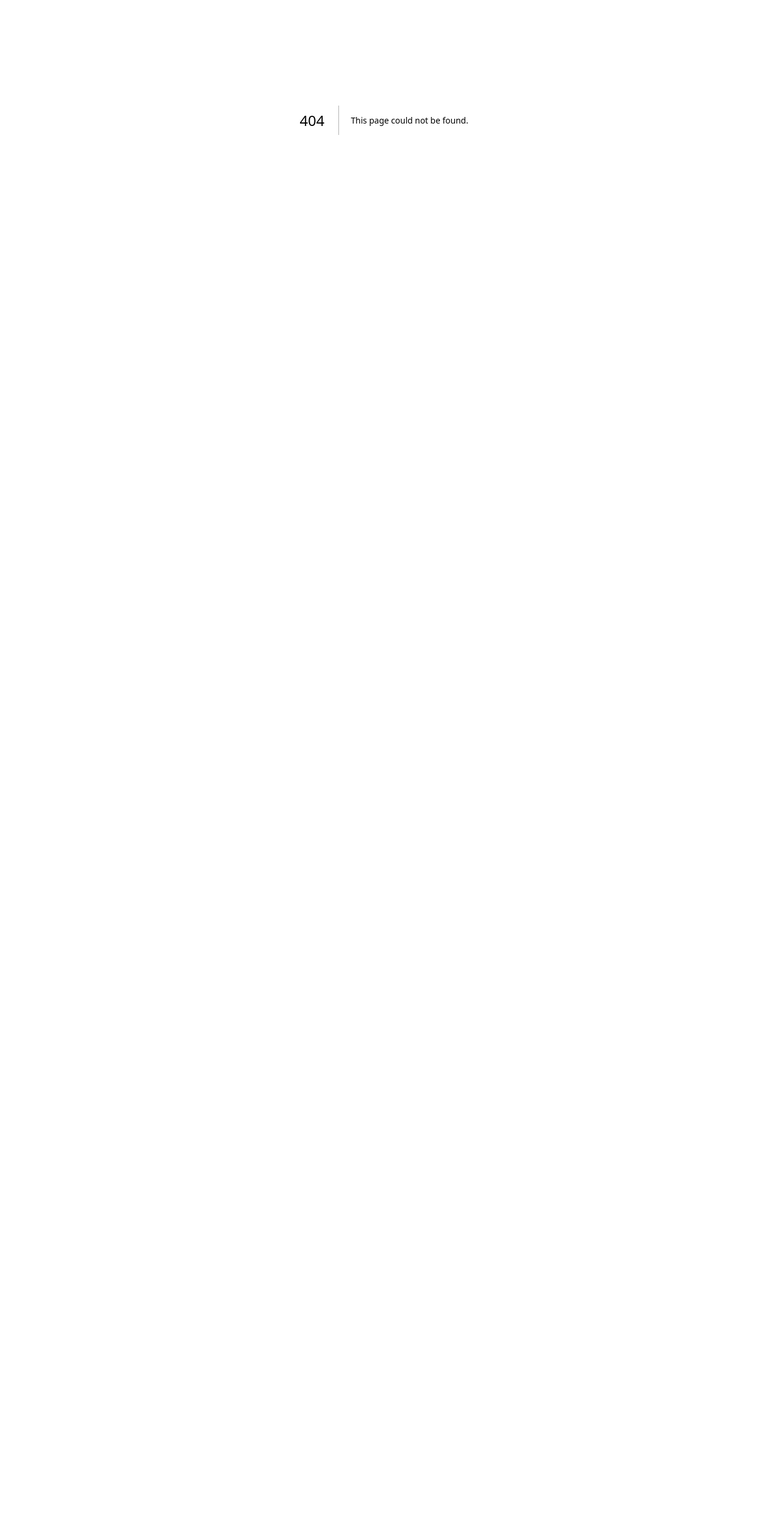
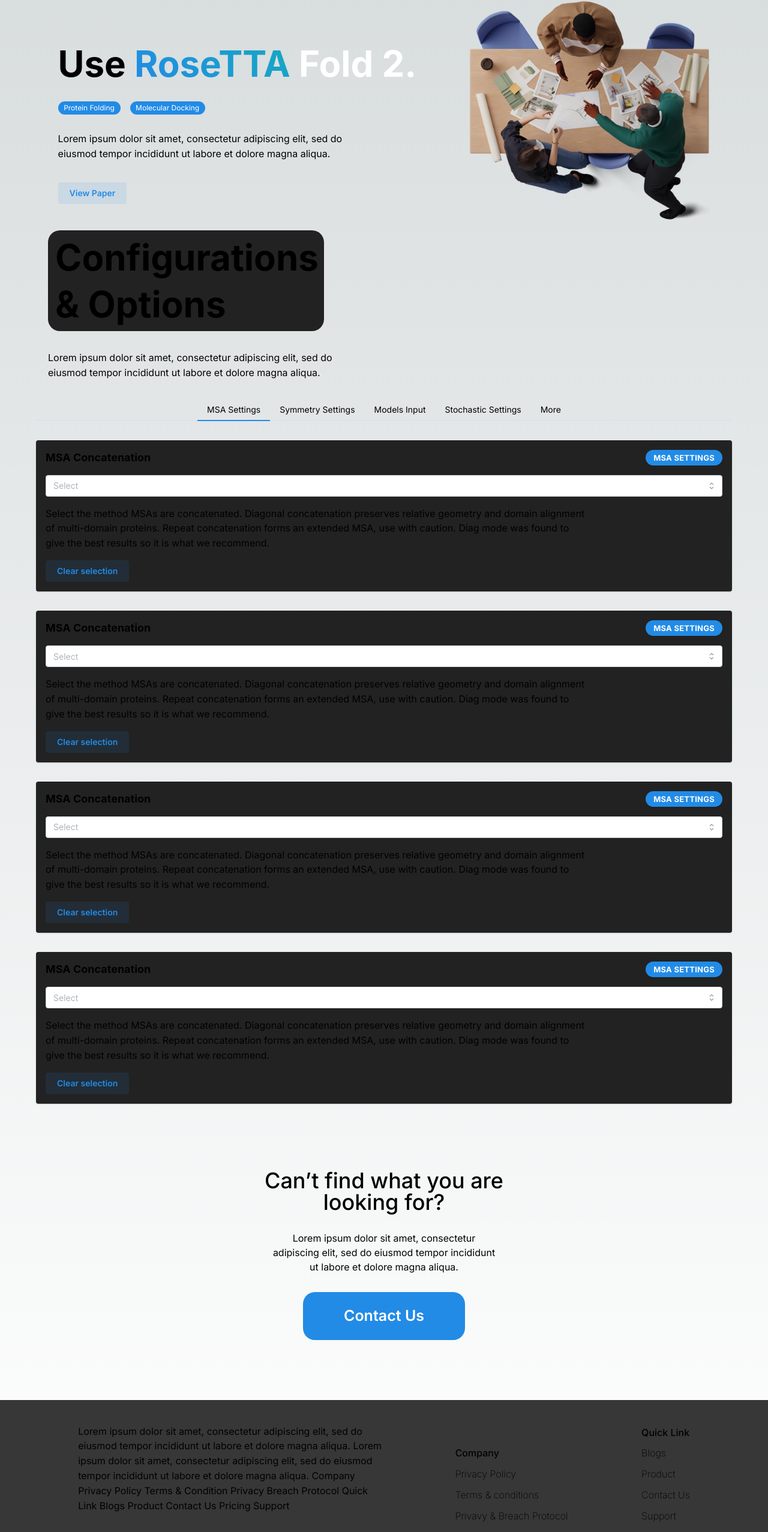
Before and after one commit to AI-Drug-Discovery/MVP-Web, a Next.js app: page /solutionDetailPage in a window 1280 px wide. Before the commit this address had no page. Shown: the part 200-2754 px from the top of the page at 60% size. Before the commit the page ends 800 px from the top, so only its background shows below. Built offline with nearby package versions, Linux system fonts and the light colour scheme.

Commit message:
Added solution and solutiondetailsPage

```diff
--- a/components/Footer/index.tsx
+++ b/components/Footer/index.tsx
@@ -1,14 +1,26 @@
-"use client"
+"use client";
 
 import { Group, Stack, Text } from "@mantine/core";
-import { FacebookLogo, InstagramLogo, LinkedinLogo, TwitterLogo } from "@phosphor-icons/react";
-
+import {
+  FacebookLogo,
+  InstagramLogo,
+  LinkedinLogo,
+  TwitterLogo,
+} from "@phosphor-icons/react";
 
 function Footer() {
   return (
-    <Group gap={"40px"} justify="space-around" mt={"100px"} px="89px" py="40px" style={{ backgroundColor:"#AFB1B6"}} align="">
+    <Group
+      gap={"40px"}
+      justify="space-around"
+      mt={"100px"}
+      px="89px"
+      py="40px"
+      style={{ backgroundColor: "#373737" }}
+      align=""
+    >
       <Stack>
-        <Text w={506}  h={167}>
+        <Text w={506} h={167}>
           Lorem ipsum dolor sit amet, consectetur adipiscing elit, sed do
           eiusmod tempor incididunt ut labore et dolore magna aliqua. Lorem
           ipsum dolor sit amet, consectetur adipiscing elit, sed do eiusmod
@@ -16,21 +28,25 @@
           Policy Terms & Condition Privacy Breach Protocol Quick Link Blogs
           Product Contact Us Pricing Support
         </Text>
-        <Group gap={"20px"}><InstagramLogo size={20}/><FacebookLogo size={20} /><TwitterLogo size={20}/> < LinkedinLogo size={20} /></Group>
+        <Group gap={"20px"}>
+          <InstagramLogo size={20} />
+          <FacebookLogo size={20} />
+          <TwitterLogo size={20} /> <LinkedinLogo size={20} />
+        </Group>
       </Stack>
-      <Stack gap={'10px'}>
+      <Stack gap={"10px"}>
         <Text fw={500}>Company</Text>
-        <Text>Privavy Policy</Text>
-        <Text>Terms & conditions</Text>
-        <Text>Privavy & Breach Protocol</Text>
+        <Text fw={200}>Privacy Policy</Text>
+        <Text fw={200}>Terms & conditions</Text>
+        <Text fw={200}>Privavy & Breach Protocol</Text>
       </Stack>
-      <Stack gap={'10px'}>
+      <Stack gap={"10px"}>
         <Text fw={500}>Quick Link</Text>
-        <Text>Blogs</Text>
-        <Text>Product</Text>
-        <Text>Contact Us</Text>
-        <Text>Support</Text>
-        <Text>Pricing</Text>
+        <Text fw={200}>Blogs</Text>
+        <Text fw={200}>Product</Text>
+        <Text fw={200}>Contact Us</Text>
+        <Text fw={200}>Support</Text>
+        <Text fw={200}>Pricing</Text>
       </Stack>
     </Group>
   );
--- a/components/Navbar/index.tsx
+++ b/components/Navbar/index.tsx
@@ -1,19 +1,20 @@
-"use client"
+"use client";
 import { Button, Group, Menu, Text } from "@mantine/core";
-
 
 function Navbar() {
   return (
     <Group justify="space-between" w="100%" pt={0} mt={88} px="89px">
       <Group justify="space-around" gap="40px">
-
+        <a href="/">
           <Text>Home</Text>
-        <Menu  openDelay={100} closeDelay={400}>
-           <Menu.Target><Text>Solutions</Text></Menu.Target>
+        </a>
+        <Menu openDelay={100} closeDelay={400}>
+          <Menu.Target>
+            <a href="/solutions"><Text>Solutions</Text></a>
+          </Menu.Target>
           <Menu.Dropdown>
             <Menu.Label>Hello there !!</Menu.Label>
           </Menu.Dropdown>
-
         </Menu>
         <Text>About Us</Text>
         <Text>Contact Us</Text>
--- /dev/null
+++ b/components/configCard/index.tsx
@@ -0,0 +1,51 @@
+import { useState } from "react";
+import {
+  Select,
+  Button,
+  Text,
+  Group,
+  Paper,
+  Title,
+  Badge,
+} from "@mantine/core";
+
+const ConfigCard = () => {
+  const [value, setValue] = useState<string | null>(null);
+
+  const clearSelection = () => {
+    setValue(null);
+  };
+
+  return (
+    <>
+      <Paper p="md" shadow="xs" mt={"xl"} bg={"#222222"}>
+        <Group justify="space-between" align="center">
+          <Title order={4}>MSA Concatenation</Title>
+          <Badge color="blue" size="lg">
+            MSA Settings
+          </Badge>
+        </Group>
+        <Select
+        c={"#222222"}
+          placeholder="Select"
+          value={value}
+          onChange={setValue}
+          data={["Option 1", "Option 2", "Option 3"]}
+          mt="md"
+        />
+        <Text mt="md" maw={"900px"}>
+          Select the method MSAs are concatenated. Diagonal concatenation
+          preserves relative geometry and domain alignment of multi-domain
+          proteins. Repeat concatenation forms an extended MSA, use with
+          caution. Diag mode was found to give the best results so it is what we
+          recommend.
+        </Text>
+        <Button variant="light" color="blue" mt="md" onClick={clearSelection}>
+          Clear selection
+        </Button>
+      </Paper>
+    </>
+  );
+};
+
+export default ConfigCard;
--- /dev/null
+++ b/src/app/solutionDetailPage/page.tsx
@@ -0,0 +1,151 @@
+"use client";
+import React from "react";
+import soltionImg from "../../../public/solutiondetailsimg.svg";
+import Navbar from "../../../components/Navbar";
+import ContactUsSection from "../../../components/ContactUsSection";
+import Footer from "../../../components/Footer";
+import { useState } from "react";
+import {
+  Button,
+  Container,
+  Group,
+  Select,
+  Text,
+  Title,
+  Tabs,
+  Paper,
+  TextInput,
+  Stack,
+  Pill,
+} from "@mantine/core";
+import Image from "next/image";
+import { Gruppo } from "next/font/google";
+import { Pi } from "@phosphor-icons/react";
+import ConfigCard from "../../../components/configCard";
+
+const SolutionDetailsPage = () => {
+  const [msaConcat, setMsaConcat] = useState<string | null>(null);
+  const [msaMethod, setMsaMethod] = useState<string | null>(null);
+  const [pairMode, setPairMode] = useState<string | null>(null);
+
+  const MSASettingsContent = () => (
+    <>
+      <ConfigCard />
+      <ConfigCard />
+      <ConfigCard />
+      <ConfigCard />
+    </>
+  );
+
+  const SymmetrySettingsContent = () => (
+    <>
+      <ConfigCard />
+      <ConfigCard />
+    </>
+  );
+
+  const StochasticSettingsContent = () => (
+    <>
+      <ConfigCard />
+      <ConfigCard />
+    </>
+  );
+  const ModelsInputContent = () => (
+    <>
+      <ConfigCard />
+      <ConfigCard />
+    </>
+  );
+
+  return (
+    <>
+      <Navbar />
+
+      <Container fluid p={{base: "10px", sm: "60px"}}>
+        <Group justify="space-around">
+          <Stack>
+            <Title fz={{base: "30px", sm: "60px"}} mt="xl">
+              Use{" "}
+              <Text
+                fz={{base: "30px", sm: "60px"}}
+                fw={700}
+                component="span"
+                variant="gradient"
+                gradient={{ from: "blue", to: "cyan" }}
+              >
+                RoseTTA{" "}
+              </Text>
+              <Text fz={{base: "30px", sm: "60px"}} fw={700} component="span" c={"white"}>
+                Fold 2.
+              </Text>
+            </Title>
+            <Group maw={"500px"}>
+              <Pill bg={"blue"} c={"white"}>
+                Protein Folding
+              </Pill>
+              <Pill bg={"blue"} c={"white"}>
+                Molecular Docking
+              </Pill>
+            </Group>
+            <Text mt="sm" maw={"500px"} fz={{base: "sm", sm: "md"}}>
+              Lorem ipsum dolor sit amet, consectetur adipiscing elit, sed do
+              eiusmod tempor incididunt ut labore et dolore magna aliqua.
+            </Text>
+            <Group mt="lg">
+              <Button variant="light">View Paper</Button>
+            </Group>
+          </Stack>
+          <Image src={soltionImg} alt="Alpha Fold 2" width={400} height={400} />
+        </Group>
+
+        <Stack gap={"xl"}>
+          <Title fz={{base: "30px", sm: "60px"}} px={"12px"} py={"6px"} ml={{base: "xs", sm:"lg"}} bg={"#222222"} maw={"460px"} style={{borderRadius: "20px"}}>
+            Configurations & Options
+          </Title>
+
+          <Text ml={"lg"} maw={"500px"}>
+            Lorem ipsum dolor sit amet, consectetur adipiscing elit, sed do
+            eiusmod tempor incididunt ut labore et dolore magna aliqua.
+          </Text>
+
+          <Tabs defaultValue="MSA">
+            <Tabs.List
+              justify="center"
+              style={{ base: { gap: "40px" }, sm: { gap: "10px" } }}
+            >
+              <Tabs.Tab value="MSA">MSA Settings</Tabs.Tab>
+              <Tabs.Tab value="Symmetry">Symmetry Settings</Tabs.Tab>
+              <Tabs.Tab value="ModelsInput">Models Input</Tabs.Tab>
+              <Tabs.Tab value="Stochastic">Stochastic Settings</Tabs.Tab>
+              <Tabs.Tab value="More">More</Tabs.Tab>
+            </Tabs.List>
+
+            <Tabs.Panel value="MSA">
+              <MSASettingsContent />
+            </Tabs.Panel>
+
+            <Tabs.Panel value="Symmetry">
+              <SymmetrySettingsContent />
+            </Tabs.Panel>
+
+            <Tabs.Panel value="ModelsInput">
+              <ModelsInputContent />
+            </Tabs.Panel>
+
+            <Tabs.Panel value="Stochastic">
+              <StochasticSettingsContent />
+            </Tabs.Panel>
+
+            <Tabs.Panel value="More">
+              <StochasticSettingsContent />
+            </Tabs.Panel>
+          </Tabs>
+        </Stack>
+      </Container>
+      <ContactUsSection />
+      <Footer />
+    </>
+  );
+};
+
+export default SolutionDetailsPage;
```
Also changed, not shown: components/CardMain.tsx (+29 -6 lines), src/app/solutions/page.tsx (added, +33 -0 lines), public/solutiondetailsimg.svg (added). Lines whose indentation alone changed are shown as unchanged.
